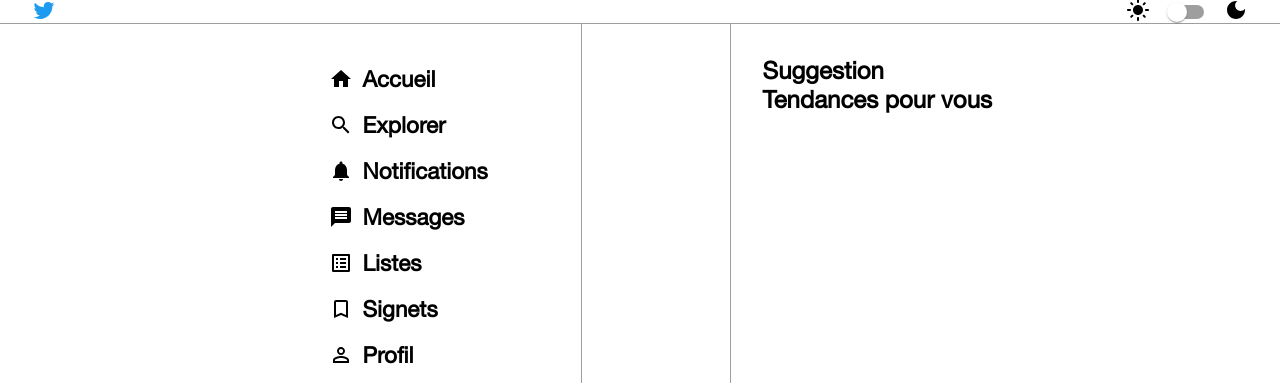
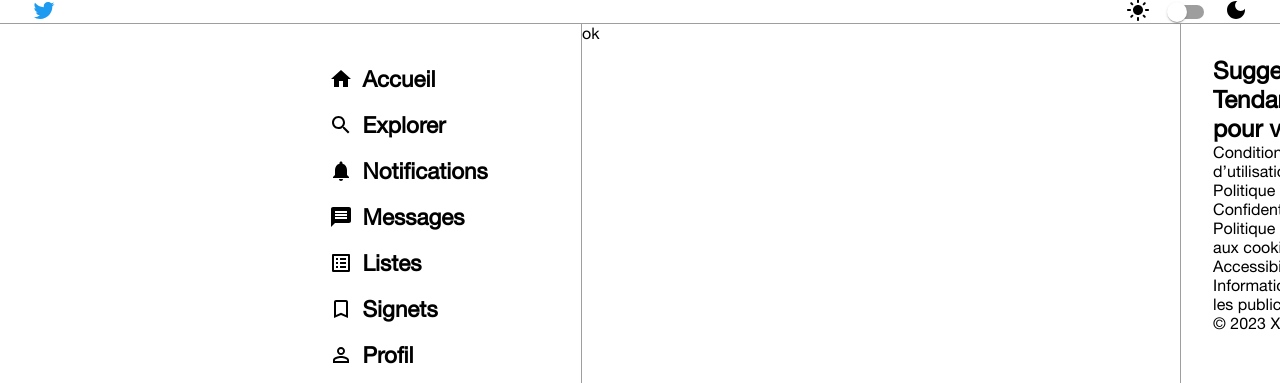
Before and after one commit to D-D-f/Twitter, a React (Vite) app: page / in a window 1280 px wide. Shown: the top 383 px of the page. Built offline with nearby package versions, Linux system fonts and the light colour scheme.

Commit message:
add new composant and update css

```diff
--- a/src/App.css
+++ b/src/App.css
@@ -37,7 +37,7 @@ html,
 }
 
 main {
-  width: 60%;
+  width: 60vw;
   display: flex;
   justify-content: space-between;
 }
--- a/src/Content/Content.jsx
+++ b/src/Content/Content.jsx
@@ -3,6 +3,7 @@ import Header from "../components/Header/Header";
 import { ThemeContext } from "../Context/Theme/ThemeContext";
 import Navigation from "../components/Navigation/Navigation";
 import Suggestion from "../components/Suggestion/Suggestion";
+import Thread from "../components/Thread/Thread";
 
 const Content = () => {
   const { theme } = useContext(ThemeContext);
@@ -14,7 +15,9 @@ const Content = () => {
         <div style={{ height: "100%" }}>
           <Navigation />
         </div>
-        <section></section>
+        <div>
+          <Thread />
+        </div>
         <aside>
           <Suggestion />
         </aside>
--- a/src/components/Footer/Footer.jsx
+++ b/src/components/Footer/Footer.jsx
@@ -0,0 +1,14 @@
+const Footer = () => {
+  return (
+    <footer>
+      <p>Conditions d’utilisation</p>
+      <p>Politique de Confidentialité</p>
+      <p>Politique relative aux cookies</p>
+      <p>Accessibilité</p>
+      <p>Informations sur les publicités</p>
+      <p>© 2023 X Corp</p>
+    </footer>
+  );
+};
+
+export default Footer;
--- a/src/components/Navigation/Navigation.module.css
+++ b/src/components/Navigation/Navigation.module.css
@@ -5,7 +5,6 @@
   justify-content: space-between;
   align-items: center;
   padding: 2em;
-  border-right: 1px solid var(--border);
 }
 
 .ul_nav li {
--- a/src/components/Suggestion/Suggestion.jsx
+++ b/src/components/Suggestion/Suggestion.jsx
@@ -1,10 +1,13 @@
 import classes from "./Suggestion.module.css";
 import Tendency from "../Tendency/Tendency";
+import Footer from "../Footer/Footer";
+
 const Suggestion = () => {
   return (
     <div className={classes.suggestion}>
       <h1>Suggestion</h1>
       <Tendency />
+      <Footer />
     </div>
   );
 };
--- a/src/components/Suggestion/Suggestion.module.css
+++ b/src/components/Suggestion/Suggestion.module.css
@@ -1,5 +1,4 @@
 .suggestion {
   height: 97vh;
   padding: 2em;
-  border-left: 1px solid var(--border);
 }
--- /dev/null
+++ b/src/components/Thread/Thread.jsx
@@ -0,0 +1,11 @@
+import classes from "./Thread.module.css";
+
+const Thread = () => {
+  return (
+    <div className={classes.thread}>
+      <p>ok</p>
+    </div>
+  );
+};
+
+export default Thread;
--- /dev/null
+++ b/src/components/Thread/Thread.module.css
@@ -0,0 +1,6 @@
+.thread {
+  height: 97vh;
+  width: 600px;
+  border-left: 1px solid var(--border);
+  border-right: 1px solid var(--border);
+}
```
Also changed, not shown: src/components/CardInscription/CardInscription.jsx (added, +12 -0 lines), src/styledComponents/Button/ButtonSuggestion.jsx (added, +14 -0 lines), src/components/CardInscription/CardInscription.module.css (added).
